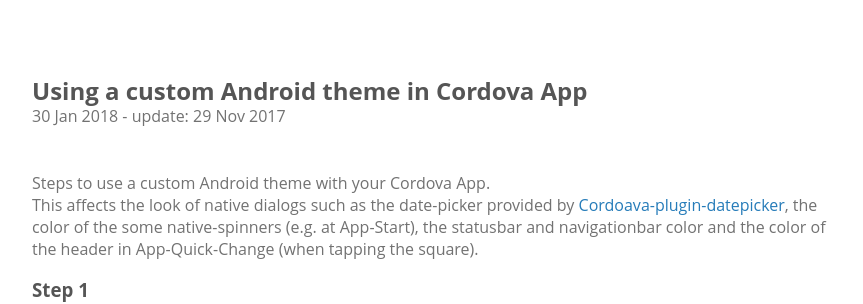
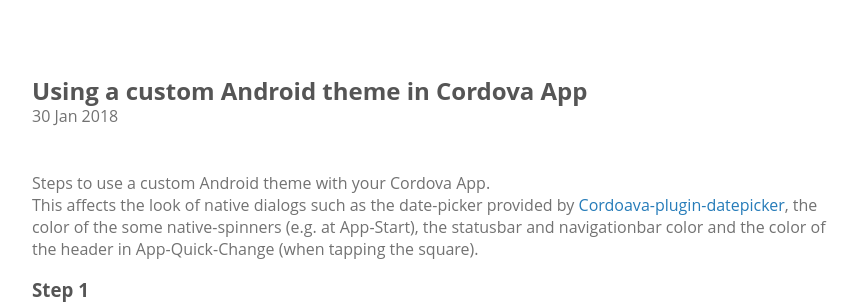
Before and after one commit to znegva/znegva.github.io, a Jekyll site: the page built from _posts/2018-01-30-android-theme-in-cordova.md, in a window 1280 px wide and 900 px high. Shown: the part 145-449 px from the top of the window, without its empty margins (208-1071 px from the left). Built offline with Jekyll 4.4.1, drawn with Linux system fonts in a browser that asks for light colours; the repository's description, which GitHub fills in, is left out.

Commit message:
fix: removed update from android theme post (was copy-pasted)

```diff
--- a/_posts/2018-01-30-android-theme-in-cordova.md
+++ b/_posts/2018-01-30-android-theme-in-cordova.md
@@ -2,7 +2,6 @@
 layout: post
 title: Using a custom Android theme in Cordova App
 tags: ionic Cordova
-update: 2017-11-29
 ---
 
 Steps to use a custom Android theme with your Cordova App.
```
